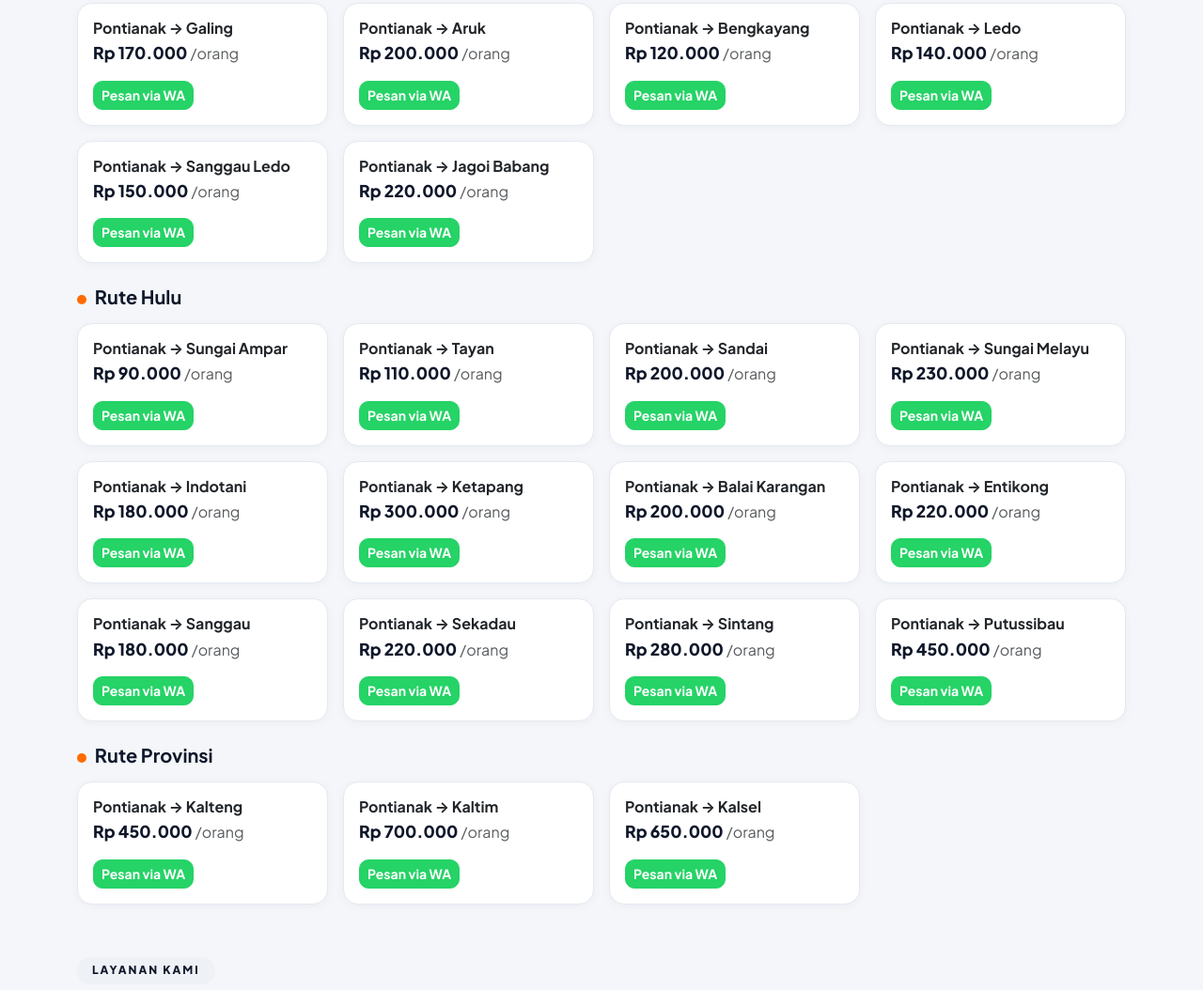
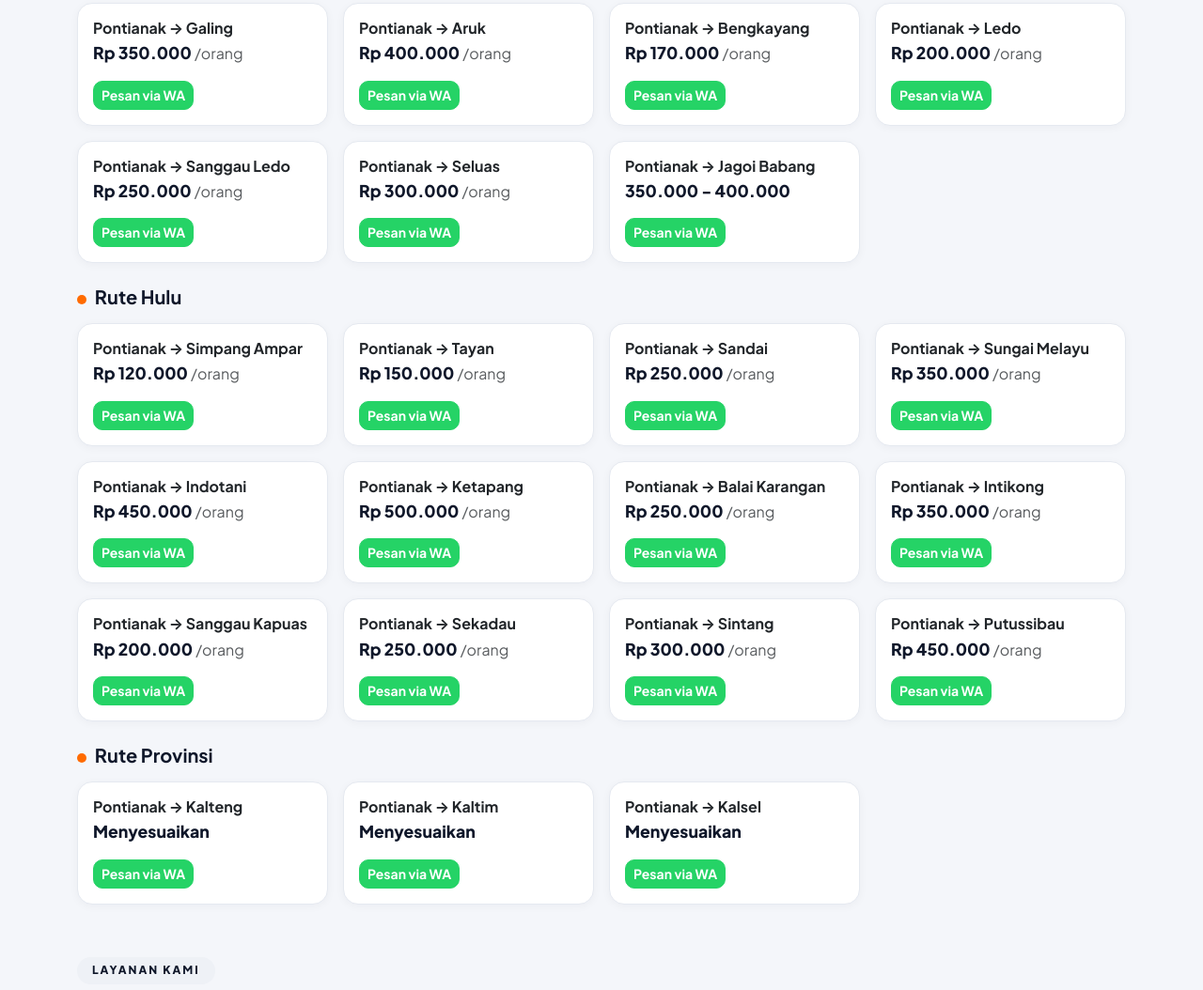
Before and after one commit to apatkandika4-maker/TrevelMobil, a plain HTML site: page index.html in a window 1280 px wide. Shown: the part 1067-2121 px from the top of the page at 94% size. Drawn offline with nearby package versions, Linux system fonts and the light colour scheme.

Commit message:
Update harga rute sesuai daftar terbaru

```diff
--- a/index.html
+++ b/index.html
@@ -295,42 +295,43 @@ var kategori = [
     { key: "provinsi", judul: "Rute Provinsi" }
 ];
 var rute = [
-    // [tujuan, kategori, harga per orang]
-    ["Jungkat", "pantura", 25000],
-    ["Pinyuh", "pantura", 40000],
-    ["Mempawah", "pantura", 50000],
-    ["Sungai Kunyit", "pantura", 60000],
-    ["Sungai Duri", "pantura", 80000],
-    ["Singkawang", "pantura", 100000],
-    ["Selakau", "pantura", 110000],
-    ["Pemangkat", "pantura", 120000],
-    ["Tebas", "pantura", 130000],
-    ["Sambas", "pantura", 150000],
-    ["Sekurak", "pantura", 160000],
-    ["Paloh", "pantura", 180000],
-    ["Galing", "pantura", 170000],
-    ["Aruk", "pantura", 200000],
-    ["Bengkayang", "pantura", 120000],
-    ["Ledo", "pantura", 140000],
-    ["Sanggau Ledo", "pantura", 150000],
-    ["Jagoi Babang", "pantura", 220000],
+    // [tujuan, kategori, harga per orang] — harga boleh angka (Rp) atau teks ("Menyesuaikan")
+    ["Jungkat", "pantura", 100000],
+    ["Pinyuh", "pantura", 100000],
+    ["Mempawah", "pantura", 120000],
+    ["Sungai Kunyit", "pantura", 130000],
+    ["Sungai Duri", "pantura", 150000],
+    ["Singkawang", "pantura", 150000],
+    ["Selakau", "pantura", 150000],
+    ["Pemangkat", "pantura", 170000],
+    ["Tebas", "pantura", 180000],
+    ["Sambas", "pantura", 200000],
+    ["Sekurak", "pantura", 250000],
+    ["Paloh", "pantura", 300000],
+    ["Galing", "pantura", 350000],
+    ["Aruk", "pantura", 400000],
+    ["Bengkayang", "pantura", 170000],
+    ["Ledo", "pantura", 200000],
+    ["Sanggau Ledo", "pantura", 250000],
+    ["Seluas", "pantura", 300000],
+    ["Jagoi Babang", "pantura", "350.000 - 400.000"],
 
-    ["Sungai Ampar", "hulu", 90000],
-    ["Tayan", "hulu", 110000],
-    ["Sandai", "hulu", 200000],
-    ["Sungai Melayu", "hulu", 230000],
-    ["Indotani", "hulu", 180000],
-    ["Ketapang", "hulu", 300000],
-    ["Balai Karangan", "hulu", 200000],
-    ["Entikong", "hulu", 220000],
-    ["Sanggau", "hulu", 180000],
-    ["Sekadau", "hulu", 220000],
-    ["Sintang", "hulu", 280000],
+    ["Simpang Ampar", "hulu", 120000],
+    ["Tayan", "hulu", 150000],
+    ["Sandai", "hulu", 250000],
+    ["Sungai Melayu", "hulu", 350000],
+    ["Indotani", "hulu", 450000],
+    ["Ketapang", "hulu", 500000],
+    ["Balai Karangan", "hulu", 250000],
+    ["Intikong", "hulu", 350000],
+    ["Sanggau Kapuas", "hulu", 200000],
+    ["Sekadau", "hulu", 250000],
+    ["Sintang", "hulu", 300000],
     ["Putussibau", "hulu", 450000],
 
-    ["Kalteng", "provinsi", 450000],
-    ["Kaltim", "provinsi", 700000],
-    ["Kalsel", "provinsi", 650000]
+    ["Kalteng", "provinsi", "Menyesuaikan"],
+    ["Kaltim", "provinsi", "Menyesuaikan"],
+    ["Kalsel", "provinsi", "Menyesuaikan"]
 ];
 
 function rupiah(n) {
@@ -346,18 +347,23 @@ function render() {
         html += '<h5 class="fw-bold mt-4 mb-3"><span class="kat-dot"></span>' + kat.judul + '</h5>';
         html += '<div class="row g-3 mb-4">';
         daftar.forEach(function (r) {
-            var nama = r[0], harga = rupiah(r[2]);
+            var nama = r[0];
+            var isAngka = (typeof r[2] === "number");
+            // Tampilan harga di kartu
+            var hargaTampil = isAngka ? ("Rp " + rupiah(r[2]) + " <small class=\"fs-6 fw-normal text-muted\">/orang</small>") : r[2];
+            // Harga untuk pesan WhatsApp
+            var hargaPesan = isAngka ? ("Rp " + rupiah(r[2]) + " /orang") : r[2];
             var namaRute = "Pontianak \u2192 " + nama;
             var pesan = "Halo Trevel Kalbar, saya mau pesan travel.\n"
                       + "Rute: " + namaRute + "\n"
-                      + "Harga: Rp " + harga + " /orang\n"
+                      + "Harga: " + hargaPesan + "\n"
                       + "Mohon info jadwal & ketersediaan kursi ya. Terima kasih.";
             var link = "https://wa.me/" + WA + "?text=" + encodeURIComponent(pesan);
             html += ''
                 + '<div class="col-lg-3 col-md-4 col-sm-6">'
                 +   '<div class="card card-rute h-100"><div class="card-body d-flex flex-column p-3">'
                 +     '<h6 class="fw-bold mb-1">Pontianak &rarr; ' + nama + '</h6>'
-                +     '<p class="rute-price mb-3" style="font-size:1.1rem">Rp ' + harga + ' <small class="fs-6 fw-normal text-muted">/orang</small></p>'
+                +     '<p class="rute-price mb-3" style="font-size:1.1rem">' + hargaTampil + '</p>'
                 +     '<a href="' + link + '" target="_blank" rel="noopener noreferrer" class="btn btn-wa btn-sm mt-auto align-self-start">Pesan via WA</a>'
                 +   '</div></div>'
                 + '</div>';
```
